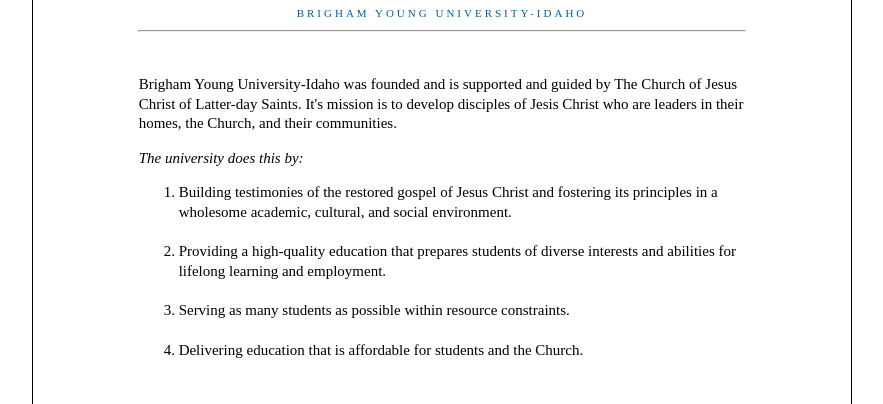
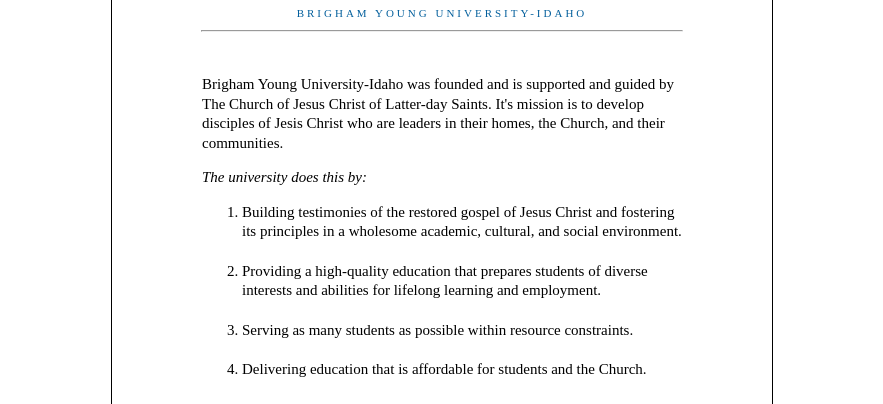
Before and after one commit to BuffBard/wdd131, a plain HTML site: page mission/index.html in a window 1280 px wide. Shown: the part 144-548 px from the top of the page, without its empty margins (198-1081 px from the left). Drawn offline with Linux system fonts and the light colour scheme; files whose address does not match are found by name.

Commit message:
Fourth is a Tomato

```diff
--- a/mission/style.css
+++ b/mission/style.css
@@ -2,7 +2,7 @@
     font-size: 20px;
 }
 #content{
-    max-width: 60%;
+    max-width: 600px;
     border: 1px solid black;
     margin: 40px auto;
     padding: 30px;
```
